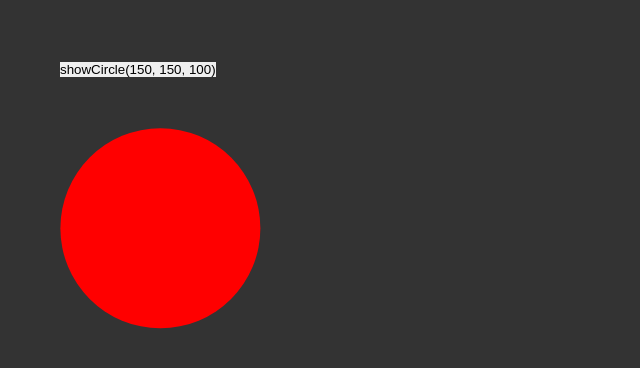
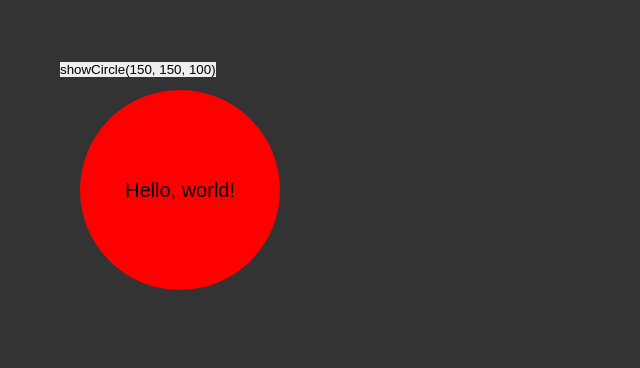
Before and after one commit to yefimchuk/LearnJs, a plain HTML site: page index.html in a window 1280 px wide. Both pictures are taken after a click on the button "showCircle(150, 150, 100)". Shown: the whole page, without its empty margins (0-640 px from the left). Drawn offline with Linux system fonts and the light colour scheme.

Commit message:
Fixed Animated circle with callback

```diff
--- a/css/style.css
+++ b/css/style.css
@@ -109,14 +109,17 @@ td {
 	width: 0;
 	height: 0;
 }*/
-.circle
-{
-	transition-property: width,height,left,top;
-	transition-duration: 3s;
-	transform: translateX(-75%) translateY(-50%);
-	background: red;
-	position: relative;
-	border-radius: 100px;
-	width: 0px;
-	height: 0px;
+.text {
+	font-size: 20px;
+	line-height: 200px;
+	text-align: center;
+	color: black;
 }
+.circle {
+	transition-property: width, height, margin-left, margin-top;
+	transition-duration: 2s;
+	position: fixed;
+	transform: translateX(-35%) translateY(-30%);
+	background-color: red;
+	border-radius: 50%;
+}
--- a/index.html
+++ b/index.html
@@ -5,7 +5,7 @@
 		<meta name="viewport" content="width=device-width, initial-scale=1.0">
 		<link rel="stylesheet" href="css/style.css">
 		<title>Массивы в JavaScript</title>
-
+		<script src="js/script.js"></script>
 		<script src="js/Clock.js"></script>
 	</head>
 	<body>
@@ -150,9 +150,8 @@
 
 <!--<div class="progress"></div>-->
 <!--<img class="img" src="https://en.js.cx/clipart/flyjet.jpg">-->
-<button class="button">showCircle(150, 150, 100)</button>
+<button class="button" onclick="go()">showCircle(150, 150, 100)</button>
 <div class="circle"></div>
 
-<script src="js/script.js"></script>
 	</body>
 </html>
--- a/js/script.js
+++ b/js/script.js
@@ -194,11 +194,11 @@ function add (a)
         return a + b
     }
 }*/
-   /* new Promise((resolve, reject) => {
-    setTimeout(() => reject("hello"), 2000)
+/* new Promise((resolve, reject) => {
+ setTimeout(() => reject("hello"), 2000)
 })*/
 
-    /*.then(error => console.log(error),*/
+/*.then(error => console.log(error),*/
 /*
     result => console.log(result)); */
 
@@ -296,6 +296,7 @@ wight.style.width = `${cx}px`;
 }
 */
 
+/*
 let circle = document.querySelector(".circle")
 let button = document.querySelector(".button")
 button.addEventListener("click", clickHandler)
@@ -308,4 +309,31 @@ function showCircle(cx, cy, radius) {
     circle.style.top = cy + "px"
     circle.style.width = radius * 2 + "px"
     circle.style.height = radius * 2 + "px"
+}*/
+
+function go() {
+    showCircle(150, 150, 100, div => {
+        div.classList.add('text');
+        div.append("Hello, world!");
+    });
 }
+
+function showCircle(cx, cy, radius, callback) {
+    let div = document.createElement('div');
+    div.style.width = 0;
+    div.style.height = 0;
+    div.style.left = cx + 'px';
+    div.style.top = cy + 'px';
+    div.className = 'circle';
+    document.body.append(div);
+
+    setTimeout(() => {
+        div.style.width = radius * 2 + 'px';
+        div.style.height = radius * 2 + 'px';
+
+        div.addEventListener('transitionend', function handler() {
+            div.removeEventListener('transitionend', handler);
+            callback(div);
+        });
+    }, 0);
+}
```
